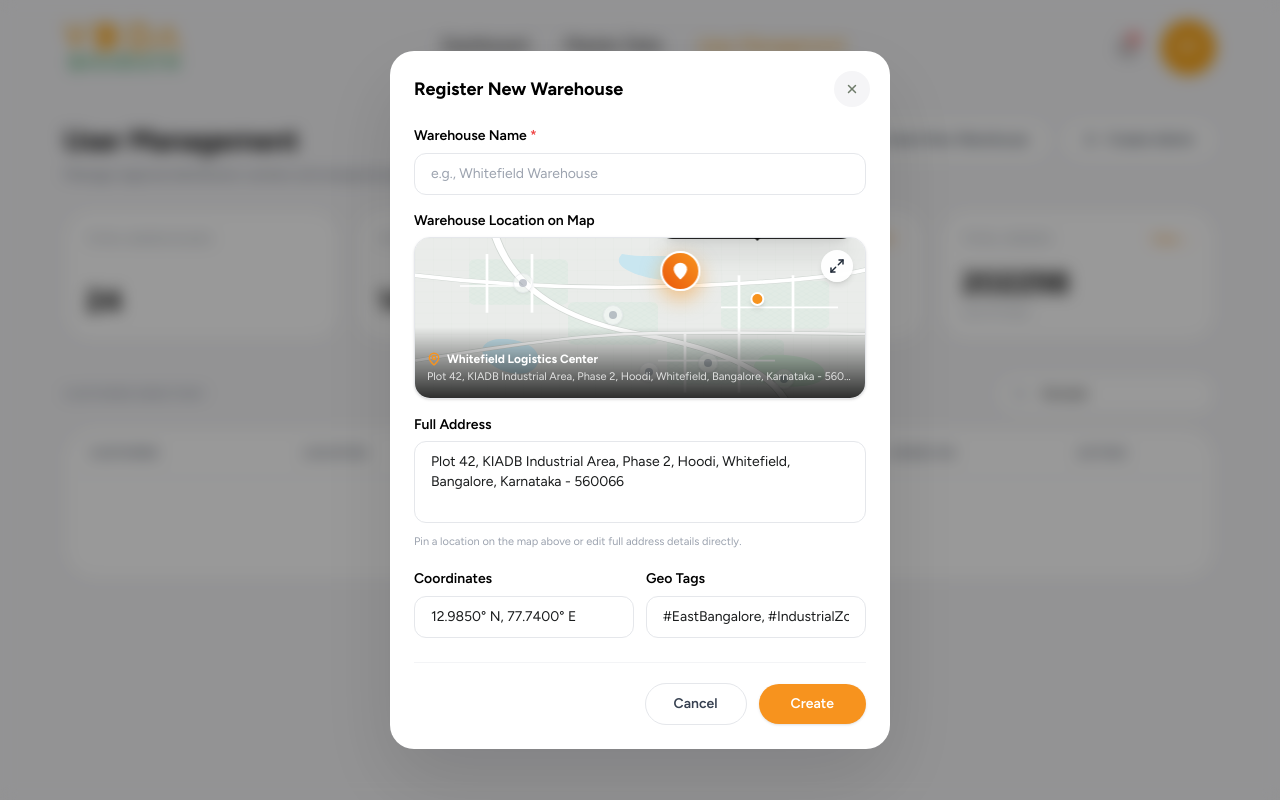
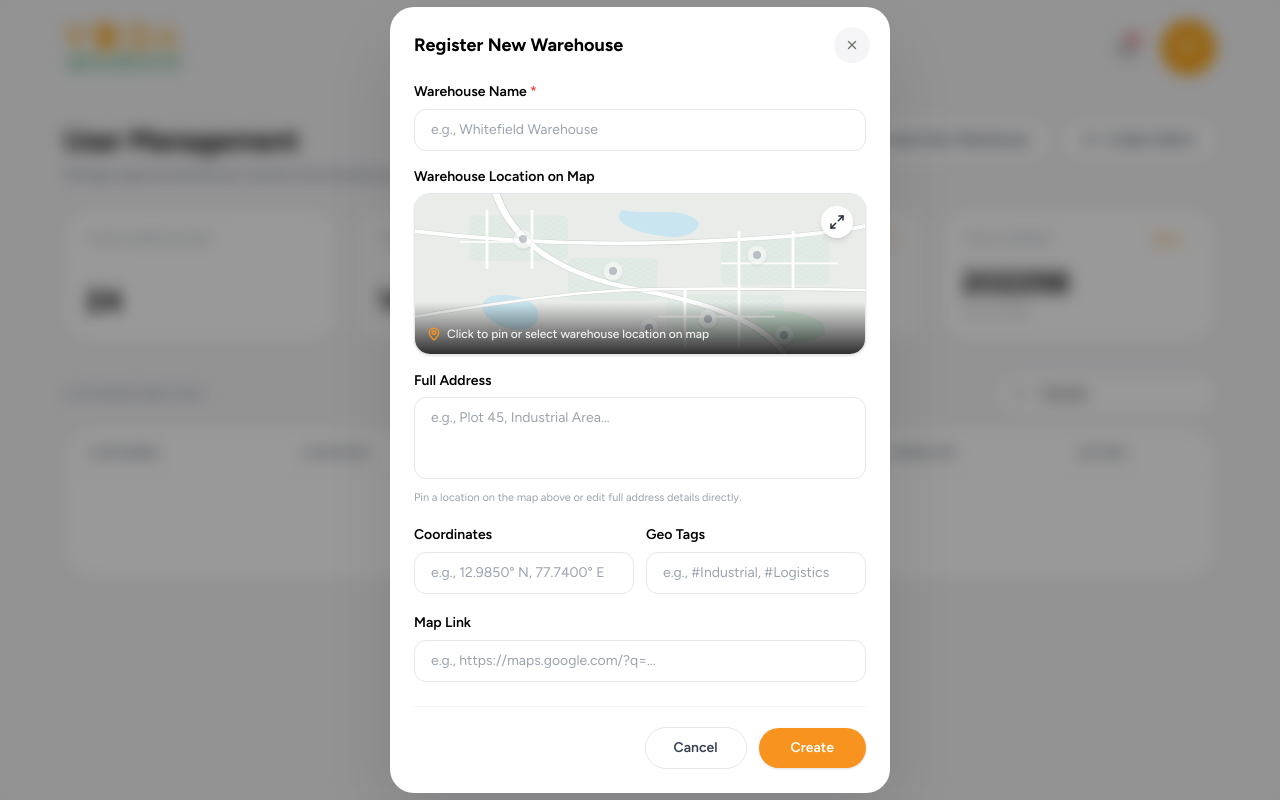
Before and after one commit to ARBRABBIT/Vedabharath-dashboards, a Next.js app: page /super-admin/users in a window 1280 px wide. Both pictures are taken after typing "Sample" into the empty fields and a click on the button "Create New Warehouse". Built offline with nearby package versions, Linux system fonts and the light colour scheme.

Commit message:
feat(warehouse-modal): open with clean empty fields and add map link field

```diff
--- a/src/components/super-admin/users/CreateHubModal.tsx
+++ b/src/components/super-admin/users/CreateHubModal.tsx
@@ -18,6 +18,7 @@ export type HubFormData = {
   adminId: string;
   coordinates?: string;
   geoTags?: string;
+  mapLink?: string;
 };
 
 type CreateHubModalProps = {
@@ -33,6 +34,7 @@ export function CreateHubModal({ open, onClose, initial, admins = [], onSave }:
   const [address, setAddress] = useState("");
   const [coordinates, setCoordinates] = useState("");
   const [geoTags, setGeoTags] = useState("");
+  const [mapLink, setMapLink] = useState("");
   const [adminId, setAdminId] = useState("");
   const [mapModalOpen, setMapModalOpen] = useState(false);
   const [error, setError] = useState(false);
@@ -41,10 +43,10 @@ export function CreateHubModal({ open, onClose, initial, admins = [], onSave }:
   useEffect(() => {
     if (!open) return;
     setName(initial?.name ?? "");
-    const defaultPreset = WAREHOUSE_PRESETS[0];
-    setAddress(initial?.facilityAddress ?? defaultPreset.fullAddress);
-    setCoordinates(defaultPreset.coordinates);
-    setGeoTags(defaultPreset.geoTags);
+    setAddress(initial?.facilityAddress ?? "");
+    setCoordinates(initial ? "12.9850° N, 77.7400° E" : "");
+    setGeoTags(initial ? "#EastBangalore, #Logistics" : "");
+    setMapLink(initial ? `https://maps.google.com/?q=${encodeURIComponent(initial.facilityAddress)}` : "");
     setAdminId(admins.find((admin) => admin.hubId === initial?.id)?.id ?? "");
     setError(false);
     setStep("form");
@@ -73,6 +75,7 @@ export function CreateHubModal({ open, onClose, initial, admins = [], onSave }:
       adminId,
       coordinates: coordinates.trim(),
       geoTags: geoTags.trim(),
+      mapLink: mapLink.trim(),
     });
     setStep("success");
   }
@@ -184,9 +187,21 @@ export function CreateHubModal({ open, onClose, initial, admins = [], onSave }:
               </div>
             </div>
 
+            {/* Map Link */}
+            <div>
+              <label className="text-sm font-semibold text-black">Map Link</label>
+              <input
+                type="text"
+                value={mapLink}
+                onChange={(event) => setMapLink(event.target.value)}
+                placeholder="e.g., https://maps.google.com/?q=..."
+                className="mt-1.5 w-full rounded-xl border border-[#E5E7EB] px-4 py-2.5 text-sm outline-none placeholder:text-[#9CA3AF] focus:border-[#F7931E]"
+              />
+            </div>
+
             {error && (
               <p className="rounded-xl bg-[#FEF2F2] px-4 py-3 text-sm font-semibold text-[#EF4444]">
-                Please fill in Hub Name and Full Address.
+                Please fill in Warehouse Name and Full Address.
               </p>
             )}
           </div>
@@ -215,10 +230,11 @@ export function CreateHubModal({ open, onClose, initial, admins = [], onSave }:
         open={mapModalOpen}
         onClose={() => setMapModalOpen(false)}
         initialAddress={address}
-        onConfirmLocation={(confirmedAddr, confirmedCoords, confirmedTags) => {
+        onConfirmLocation={(confirmedAddr, confirmedCoords, confirmedTags, confirmedMapLink) => {
           setAddress(confirmedAddr);
           if (confirmedCoords) setCoordinates(confirmedCoords);
           if (confirmedTags) setGeoTags(confirmedTags);
+          if (confirmedMapLink) setMapLink(confirmedMapLink);
           setError(false);
         }}
       />
--- a/src/components/super-admin/users/WarehouseLocationMapModal.tsx
+++ b/src/components/super-admin/users/WarehouseLocationMapModal.tsx
@@ -12,6 +12,7 @@ export type WarehouseLocation = {
   fullAddress: string;
   coordinates: string;
   geoTags: string;
+  mapLink: string;
   x: number; // percentage (0-100)
   y: number; // percentage (0-100)
 };
@@ -25,6 +26,7 @@ export const WAREHOUSE_PRESETS: WarehouseLocation[] = [
     fullAddress: "Plot 42, KIADB Industrial Area, Phase 2, Hoodi, Whitefield, Bangalore, Karnataka - 560066",
     coordinates: "12.9850° N, 77.7400° E",
     geoTags: "#EastBangalore, #IndustrialZone, #Tier1",
+    mapLink: "https://maps.google.com/?q=12.9850,77.7400",
     x: 76,
     y: 38,
   },
@@ -36,6 +38,7 @@ export const WAREHOUSE_PRESETS: WarehouseLocation[] = [
     fullAddress: "Survey No. 88, Electronic City Phase 1, Near Hosur Main Road, Bangalore, Karnataka - 560100",
     coordinates: "12.8452° N, 77.6602° E",
     geoTags: "#SouthBangalore, #TechCorridor, #ExpressHub",
+    mapLink: "https://maps.google.com/?q=12.8452,77.6602",
     x: 65,
     y: 78,
   },
@@ -47,6 +50,7 @@ export const WAREHOUSE_PRESETS: WarehouseLocation[] = [
     fullAddress: "Shed 15, Peenya 4th Phase, Industrial Estate, Bangalore, Karnataka - 560058",
     coordinates: "13.0285° N, 77.5195° E",
     geoTags: "#NorthBangalore, #IndustrialBelt, #HeavyLogistics",
+    mapLink: "https://maps.google.com/?q=13.0285,77.5195",
     x: 24,
     y: 28,
   },
@@ -58,6 +62,7 @@ export const WAREHOUSE_PRESETS: WarehouseLocation[] = [
     fullAddress: "Plot 12-B, Financial District, Nanakramguda, Gachibowli, Hyderabad, Telangana - 500032",
     coordinates: "17.4401° N, 78.3489° E",
     geoTags: "#Hyderabad, #FinancialDistrict, #MetroHub",
+    mapLink: "https://maps.google.com/?q=17.4401,78.3489",
     x: 44,
     y: 48,
   },
@@ -69,6 +74,7 @@ export const WAREHOUSE_PRESETS: WarehouseLocation[] = [
     fullAddress: "Survey 45/A, Shamshabad International Airport Cargo Zone, Hyderabad, Telangana - 500409",
     coordinates: "17.2403° N, 78.4294° E",
     geoTags: "#Hyderabad, #AirportCargo, #ExpressCargo",
+    mapLink: "https://maps.google.com/?q=17.2403,78.4294",
     x: 52,
     y: 84,
   },
@@ -80,6 +86,7 @@ export const WAREHOUSE_PRESETS: WarehouseLocation[] = [
     fullAddress: "Plot 104, 3rd Cross, Bommasandra Industrial Area, Anekal Taluk, Bangalore, Karnataka - 560099",
     coordinates: "12.8123° N, 77.6890° E",
     geoTags: "#Bangalore, #LogisticsPark, #Anekal",
+    mapLink: "https://maps.google.com/?q=12.8123,77.6890",
     x: 82,
     y: 88,
   },
@@ -105,6 +112,7 @@ function getNearestOrCustomLocation(x: number, y: number): WarehouseLocation {
   const lng = (77.2 + x * 0.015).toFixed(4);
   const coordinates = `${lat}° N, ${lng}° E`;
   const geoTags = `#${city}, #${zoneName.replace(/\s+/g, "")}, #Sector${sector}`;
+  const mapLink = `https://maps.google.com/?q=${lat},${lng}`;
 
   return {
     id: `loc-${Math.round(x)}-${Math.round(y)}`,
@@ -114,6 +122,7 @@ function getNearestOrCustomLocation(x: number, y: number): WarehouseLocation {
     fullAddress: `Plot No. ${sector * 8 + block}, Sector ${sector}, ${zoneName}, ${city}, ${city === "Bangalore" ? "Karnataka" : "Telangana"} - ${pin}`,
     coordinates,
     geoTags,
+    mapLink,
     x: Math.round(x),
     y: Math.round(y),
   };
@@ -337,7 +346,7 @@ export function WarehouseMapInlinePicker({
 }) {
   // Find preset or fallback
   const location = useMemo(() => {
-    if (!selectedAddress) return WAREHOUSE_PRESETS[0];
+    if (!selectedAddress || !selectedAddress.trim()) return null;
     const match = WAREHOUSE_PRESETS.find((p) =>
       selectedAddress.toLowerCase().includes(p.name.toLowerCase()) ||
       selectedAddress.toLowerCase().includes(p.area.toLowerCase())
@@ -348,8 +357,8 @@ export function WarehouseMapInlinePicker({
   return (
     <div className="group relative overflow-hidden rounded-2xl border border-[#E5E7EB] bg-white transition-all hover:border-[#D1D5DB] shadow-sm">
       {/* Map Graphic Container */}
-      <div className="relative h-[160px] w-full" onClick={onOpenEnlarge}>
-        <MapGraphic pinLocation={{ x: location.x, y: location.y, name: location.name }} showLabels={false} />
+      <div className="relative h-[160px] w-full cursor-pointer" onClick={onOpenEnlarge}>
+        <MapGraphic pinLocation={location ? { x: location.x, y: location.y, name: location.name } : undefined} showLabels={false} />
 
         {/* Top-Right Enlarge CTA Button */}
         <div className="absolute right-3 top-3">
@@ -369,6 +378,8 @@ export function WarehouseMapInlinePicker({
 
         {/* Bottom Address Overlay on Inline View */}
         <div className="absolute inset-x-0 bottom-0 bg-gradient-to-t from-black/80 via-black/40 to-transparent p-3 pt-6 text-white pointer-events-none">
+          {location ? (
+            <>
               <p className="flex items-center gap-1.5 text-xs font-bold">
                 <MapPin className="h-3.5 w-3.5 text-[#F7931E]" strokeWidth={2.5} />
                 {location.name}
@@ -376,6 +387,13 @@ export function WarehouseMapInlinePicker({
               <p className="mt-0.5 truncate text-[11px] text-white/80">
                 {location.fullAddress}
               </p>
+            </>
+          ) : (
+            <p className="flex items-center gap-1.5 text-xs font-medium text-white/90">
+              <MapPin className="h-3.5 w-3.5 text-[#F7931E]" strokeWidth={2.5} />
+              Click to pin or select warehouse location on map
+            </p>
+          )}
         </div>
       </div>
     </div>
@@ -392,7 +410,7 @@ export function WarehouseLocationMapModal({
   open: boolean;
   onClose: () => void;
   initialAddress?: string;
-  onConfirmLocation: (address: string, coordinates?: string, geoTags?: string) => void;
+  onConfirmLocation: (address: string, coordinates?: string, geoTags?: string, mapLink?: string) => void;
 }) {
   const [activeLocation, setActiveLocation] = useState<WarehouseLocation>(() => {
     if (initialAddress) {
@@ -441,7 +459,7 @@ export function WarehouseLocationMapModal({
   }
 
   function handleConfirm() {
-    onConfirmLocation(activeLocation.fullAddress, activeLocation.coordinates, activeLocation.geoTags);
+    onConfirmLocation(activeLocation.fullAddress, activeLocation.coordinates, activeLocation.geoTags, activeLocation.mapLink);
     onClose();
   }
 
@@ -626,6 +644,18 @@ export function WarehouseLocationMapModal({
                 </div>
               </div>
 
+              {/* Map Link Field */}
+              <div className="mt-2.5">
+                <label className="block text-xs font-semibold text-black">Map Link</label>
+                <input
+                  type="text"
+                  value={activeLocation.mapLink || ""}
+                  onChange={(e) => setActiveLocation({ ...activeLocation, mapLink: e.target.value })}
+                  placeholder="e.g., https://maps.google.com/?q=..."
+                  className="mt-1 w-full rounded-xl border border-[#E5E7EB] bg-[#F9FAFB] px-3.5 py-2 text-xs text-black outline-none transition-colors focus:border-[#F7931E] focus:bg-white"
+                />
+              </div>
+
               {/* Right-aligned CTAs */}
               <div className="mt-4 flex items-center justify-end gap-3 border-t border-[#F3F4F6] pt-3.5">
                 <button
```
Lines whose indentation alone changed are shown as unchanged.
